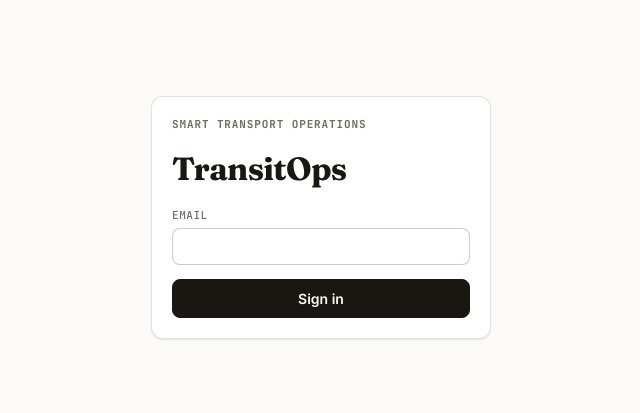
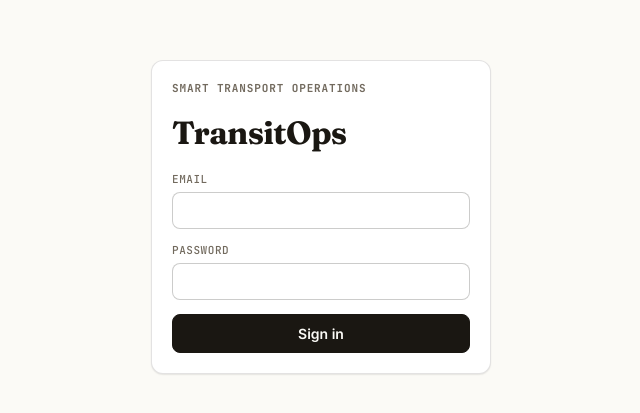
Before and after one commit to Aadit33-cyber/ODOO_Hackathon, a React (Vite) app in the folder frontend/: page /login in a window 1280 px wide. Shown: the part 183-596 px from the top of the page, without its empty margins (319-959 px from the left). Built offline with nearby package versions, Linux system fonts and the light colour scheme; no server answers.

Commit message:
Fixed password layout in Login.jsx

```diff
--- a/frontend/src/pages/Login.jsx
+++ b/frontend/src/pages/Login.jsx
@@ -39,7 +39,7 @@ export default function Login() {
               required
             />
           </div>
-          {/* <div className="field">
+          <div className="field">
             <label htmlFor="password">Password</label>
             <input
               id="password"
@@ -48,7 +48,7 @@ export default function Login() {
               onChange={(e) => setPassword(e.target.value)}
               required
             />
-          </div> */}
+          </div>
           {error && <div className="error-text">{error}</div>}
           <button className="btn btn-primary" style={{ width: '100%' }} disabled={loading}>
             {loading ? 'Signing in...' : 'Sign in'}
```
